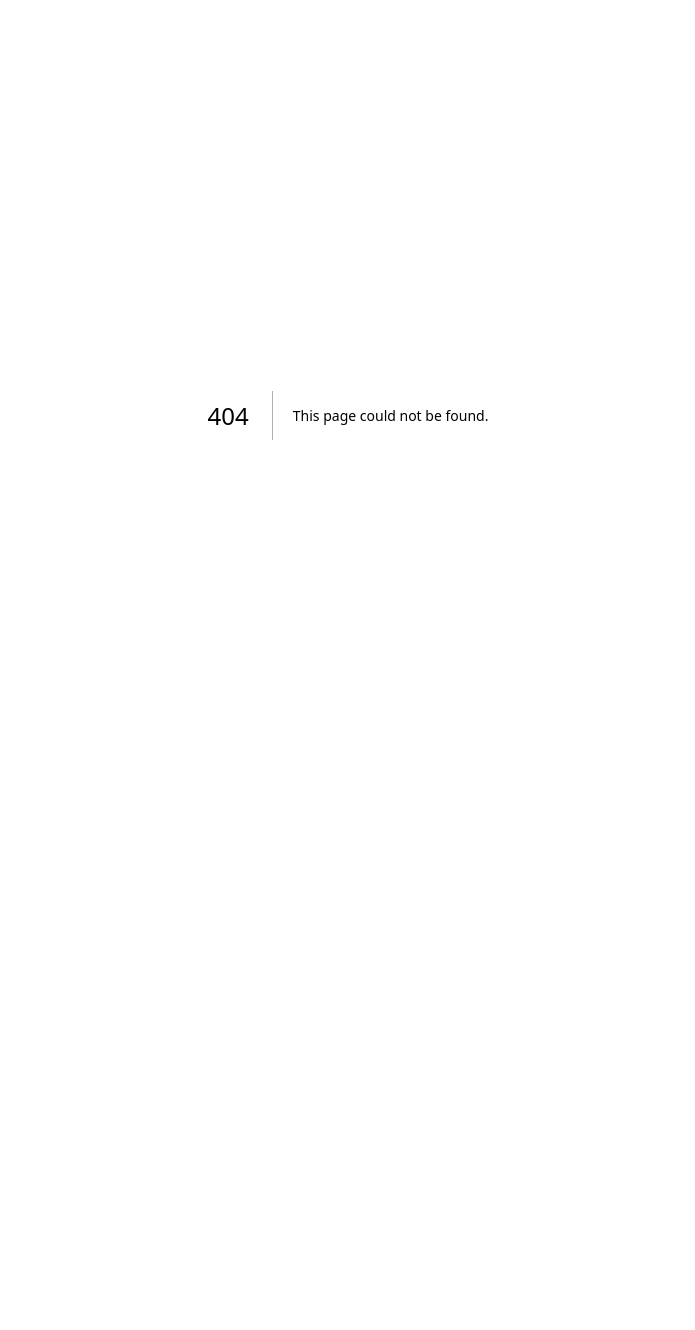
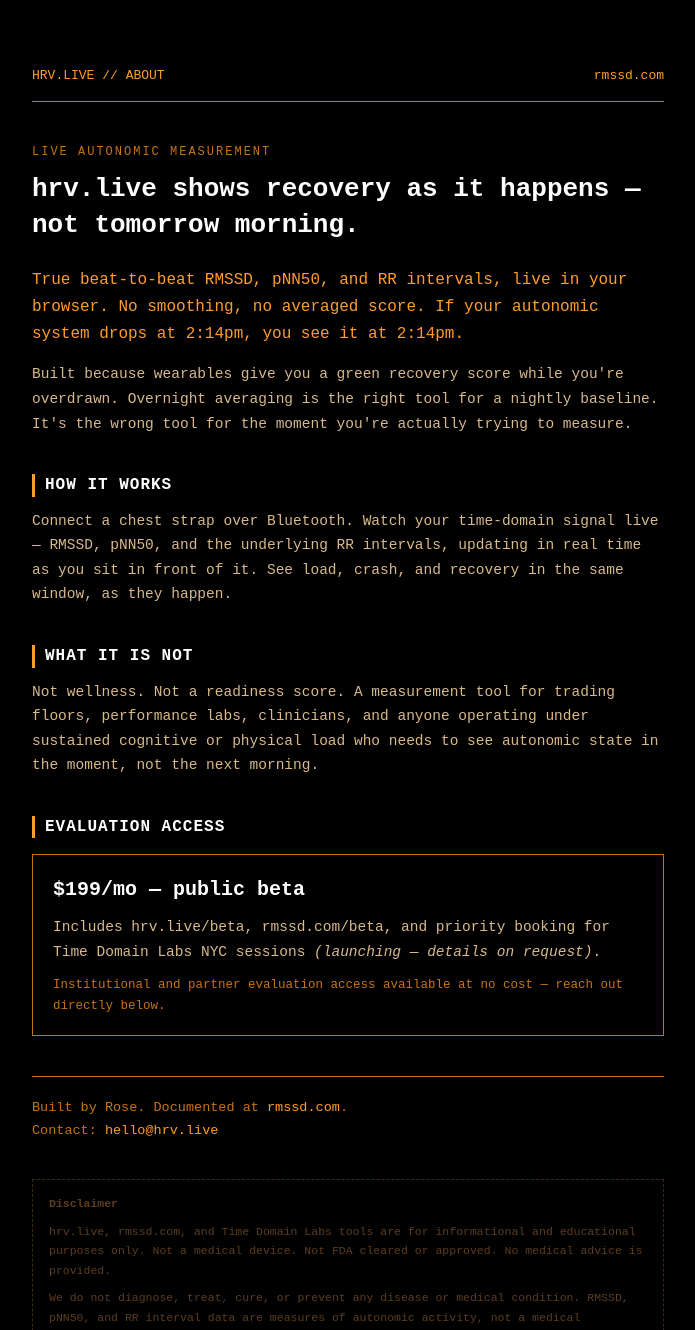
Before and after one commit to hetviprajapati/hrv-live, a Next.js app: page /beta/about in a window 1280 px wide. Before the commit this address had no page. Shown: the top 1330 px of the page, without its empty margins (292-987 px from the left). Before the commit the page ends 830 px from the top, so only its background shows below. Built offline with nearby package versions, Linux system fonts and the light colour scheme.

Commit message:
Added about page

```diff
--- /dev/null
+++ b/src/app/beta/about/about.css
@@ -0,0 +1,179 @@
+.about-page {
+  min-height: 100vh;
+  background: var(--bg);
+  color: var(--orange);
+  font-family: 'Courier New', monospace;
+  line-height: 1.7;
+}
+
+.about-page *,
+.about-page *::before,
+.about-page *::after {
+  box-sizing: border-box;
+}
+
+.about-wrap {
+  max-width: 680px;
+  margin: 0 auto;
+  padding: 50px 24px 100px;
+}
+
+/* Header */
+
+.about-header {
+  display: flex;
+  justify-content: space-between;
+  font-size: 13px;
+  border-bottom: 1px solid var(--dim-orange);
+  padding-bottom: 14px;
+  margin-bottom: 40px;
+}
+
+.about-header a {
+  color: var(--orange);
+  text-decoration: none;
+}
+
+.about-header a:hover {
+  text-decoration: underline;
+}
+
+/* Kicker */
+
+.about-kicker {
+  color: var(--dim-orange);
+  font-size: 12px;
+  letter-spacing: 2px;
+  text-transform: uppercase;
+  margin-bottom: 10px;
+}
+
+/* Typography */
+
+.about-page h1 {
+  font-size: 26px;
+  color: #fff;
+  margin: 0 0 24px;
+  line-height: 1.35;
+  font-weight: 700;
+}
+
+.about-page h2 {
+  color: #fff;
+  font-size: 16px;
+  margin: 38px 0 12px;
+  border-left: 3px solid var(--orange);
+  padding-left: 10px;
+  text-transform: uppercase;
+  letter-spacing: 1px;
+  line-height: 1.4;
+}
+
+.about-page p {
+  margin: 0 0 14px;
+  color: #d8b98a;
+  font-size: 14.5px;
+}
+
+.about-page p.about-lede {
+  color: var(--orange);
+  font-size: 16px;
+}
+
+/* Beta */
+
+.beta-box {
+  border: 1px solid var(--dim-orange);
+  padding: 18px 20px;
+  margin-top: 16px;
+  font-size: 14px;
+}
+
+.beta-box p {
+  margin-bottom: 0;
+}
+
+.beta-price {
+  color: #fff;
+  font-size: 20px;
+  font-weight: bold;
+  margin-bottom: 8px;
+}
+
+.beta-note {
+  color: var(--dim-orange);
+  font-size: 12.5px;
+  margin-top: 10px;
+}
+
+/* Signoff */
+
+.about-signoff {
+  margin-top: 40px;
+  padding-top: 20px;
+  border-top: 1px solid var(--dim-orange);
+  font-size: 13.5px;
+  color: var(--dim-orange);
+}
+
+.about-signoff a {
+  color: var(--orange);
+  text-decoration: none;
+}
+
+.about-signoff a:hover {
+  text-decoration: underline;
+}
+
+/* Disclaimer */
+
+.about-disclaimer {
+  margin-top: 36px;
+  font-size: 11.5px;
+  color: #5c3d1f;
+  border: 1px dashed #3a2a10;
+  padding: 14px 16px;
+}
+
+.about-disclaimer p {
+  color: #5c3d1f;
+  font-size: 11.5px;
+  margin-bottom: 8px;
+}
+
+.about-disclaimer p:last-child {
+  margin-bottom: 0;
+}
+
+.about-disclaimer strong {
+  color: #5c3d1f;
+}
+
+/* Mobile */
+
+@media (max-width: 600px) {
+  .about-wrap {
+    padding: 30px 18px 70px;
+  }
+
+  .about-header {
+    font-size: 12px;
+    gap: 15px;
+  }
+
+  .about-page h1 {
+    font-size: 23px;
+  }
+
+  .about-page p.about-lede {
+    font-size: 15px;
+  }
+
+  .beta-box {
+    padding: 16px;
+  }
+
+  .beta-price {
+    font-size: 18px;
+  }
+}
--- /dev/null
+++ b/src/app/beta/about/page.tsx
@@ -0,0 +1,103 @@
+import './about.css';
+
+export const metadata = {
+  title: 'About — HRV.live | Live Autonomic Measurement',
+  description: 'HRV.live shows recovery as it happens — not tomorrow morning.',
+};
+
+export default function AboutPage() {
+  return (
+    <main className="about-page">
+      <div className="about-wrap">
+        <header className="about-header">
+          <div>
+            <a href="https://hrv.live" target="_blank" rel="noopener noreferrer">
+              HRV.LIVE
+            </a>{' '}
+            // ABOUT
+          </div>
+
+          <div>
+            <a href="https://rmssd.com" target="_blank" rel="noopener noreferrer">
+              rmssd.com
+            </a>
+          </div>
+        </header>
+
+        <div className="about-kicker">Live autonomic measurement</div>
+
+        <h1>hrv.live shows recovery as it happens — not tomorrow morning.</h1>
+
+        <p className="about-lede">
+          True beat-to-beat RMSSD, pNN50, and RR intervals, live in your browser. No smoothing, no averaged score. If your autonomic system
+          drops at 2:14pm, you see it at 2:14pm.
+        </p>
+
+        <p>
+          Built because wearables give you a green recovery score while you're overdrawn. Overnight averaging is the right tool for a
+          nightly baseline. It's the wrong tool for the moment you're actually trying to measure.
+        </p>
+
+        <h2>How it works</h2>
+
+        <p>
+          Connect a chest strap over Bluetooth. Watch your time-domain signal live — RMSSD, pNN50, and the underlying RR intervals, updating
+          in real time as you sit in front of it. See load, crash, and recovery in the same window, as they happen.
+        </p>
+
+        <h2>What it is not</h2>
+
+        <p>
+          Not wellness. Not a readiness score. A measurement tool for trading floors, performance labs, clinicians, and anyone operating
+          under sustained cognitive or physical load who needs to see autonomic state in the moment, not the next morning.
+        </p>
+
+        <h2>Evaluation access</h2>
+
+        <div className="beta-box">
+          <div className="beta-price">$199/mo — public beta</div>
+
+          <p>
+            Includes hrv.live/beta, rmssd.com/beta, and priority booking for Time Domain Labs NYC sessions{' '}
+            <em>(launching — details on request)</em>.
+          </p>
+
+          <div className="beta-note">Institutional and partner evaluation access available at no cost — reach out directly below.</div>
+        </div>
+
+        <div className="about-signoff">
+          Built by Rose. Documented at{' '}
+          <a href="https://rmssd.com" target="_blank" rel="noopener noreferrer">
+            rmssd.com
+          </a>
+          .
+          <br />
+          Contact: <a href="mailto:hello@hrv.live">hello@hrv.live</a>
+        </div>
+
+        <div className="about-disclaimer">
+          <p>
+            <strong>Disclaimer</strong>
+          </p>
+
+          <p>
+            hrv.live, rmssd.com, and Time Domain Labs tools are for informational and educational purposes only. Not a medical device. Not
+            FDA cleared or approved. No medical advice is provided.
+          </p>
+
+          <p>
+            We do not diagnose, treat, cure, or prevent any disease or medical condition. RMSSD, pNN50, and RR interval data are measures of
+            autonomic activity, not a medical diagnosis.
+          </p>
+
+          <p>
+            Do not use this information to make medical decisions. Always consult a qualified healthcare professional for medical concerns.
+            If you have a medical emergency, call 911.
+          </p>
+
+          <p>You assume full responsibility for use of this site and its data.</p>
+        </div>
+      </div>
+    </main>
+  );
+}
--- a/src/app/globals.css
+++ b/src/app/globals.css
@@ -20,6 +20,5 @@ body {
   font-family: 'Consolas', 'Courier New', Courier, monospace;
   min-height: 100vh;
   padding: 15px;
-  overflow: hidden;
   font-size: 13px;
 }
```
Also changed, not shown: src/app/beta/beta.css (+11 -22 lines), src/app/beta/page.tsx (+23 -2 lines).
